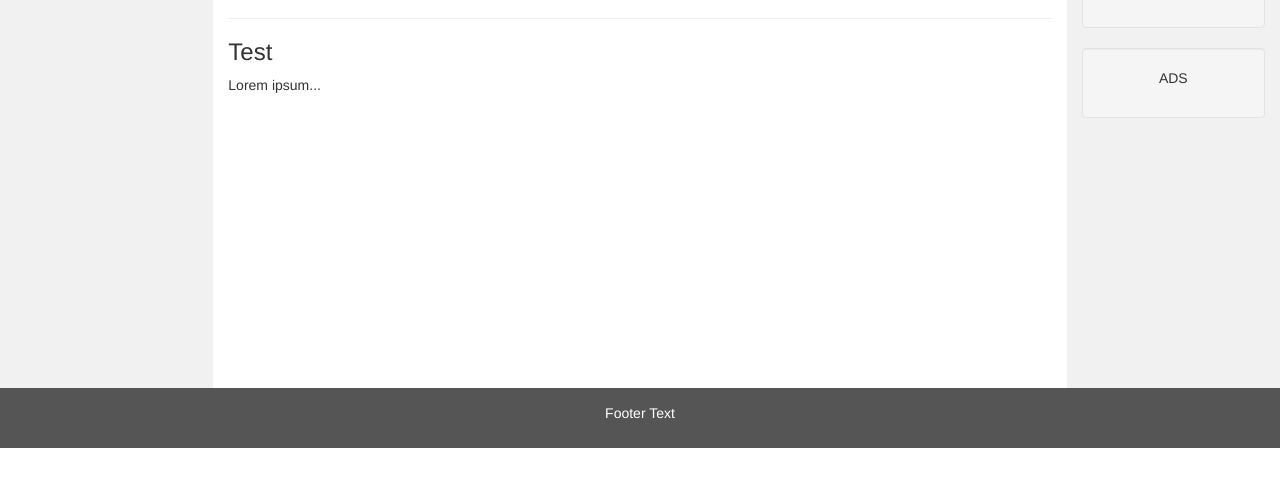
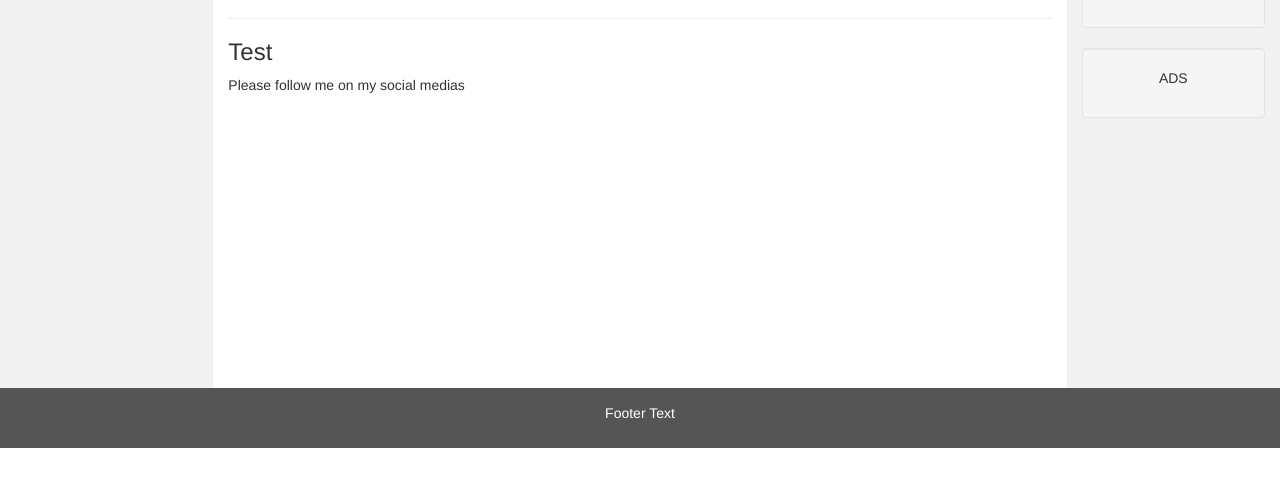
Before and after one commit to Rossosaurs/Rossosaurs.github.io, a plain HTML site: page contact.html in a window 1280 px wide. Shown: the part 114-600 px from the top of the page. Drawn offline with nearby package versions, Linux system fonts and the light colour scheme.

Commit message:
Update contact.html

```diff
--- a/contact.html
+++ b/contact.html
@@ -78,7 +78,7 @@
       <p></p>
       <hr>
       <h3>Test</h3>
-      <p>Lorem ipsum...</p>
+      <p>Please follow me on my social medias</p>
     </div>
     <div class="col-sm-2 sidenav">
       <div class="well">
```
